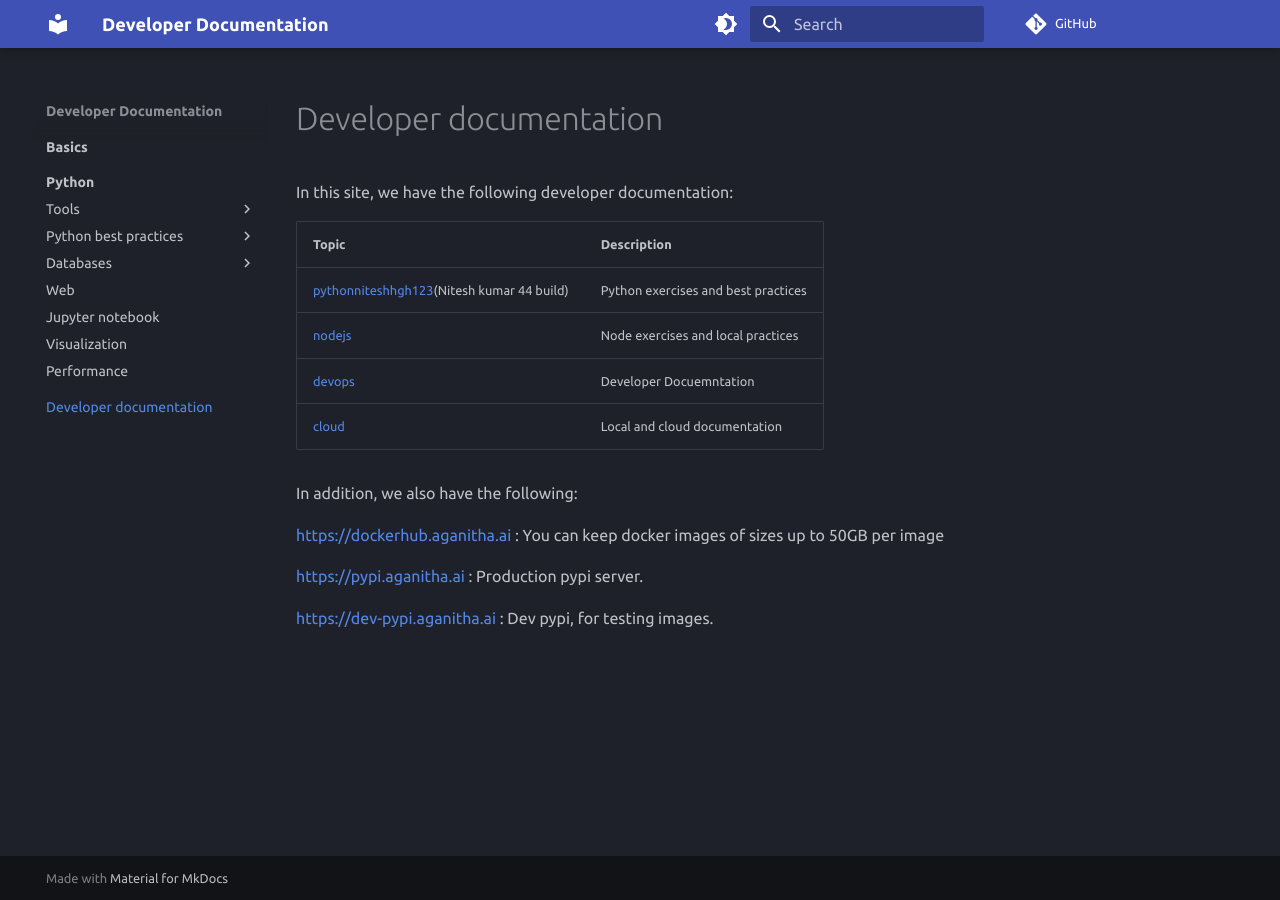
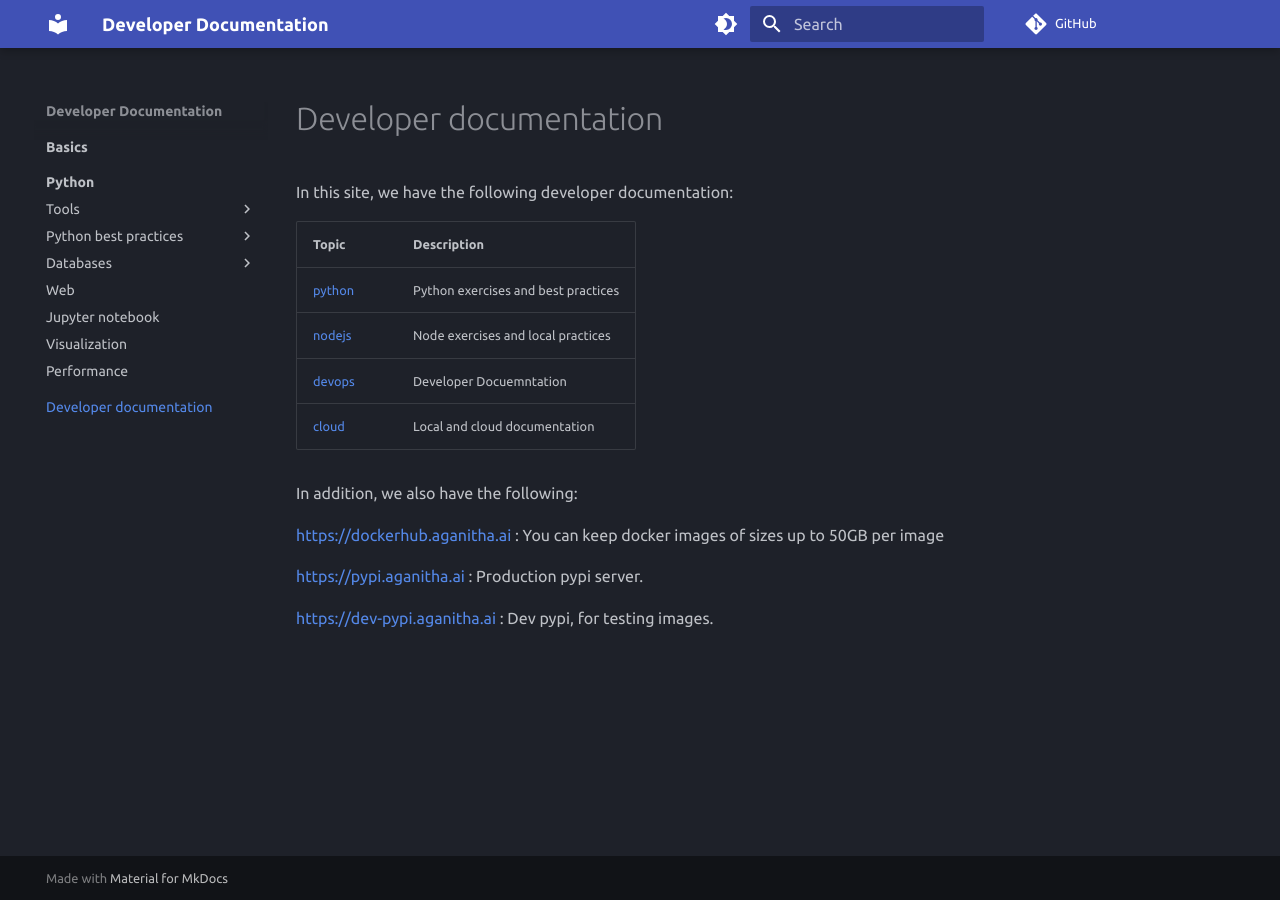
Before and after one commit to nitesh-acog/devdocs, an MkDocs documentation site: the page built from docs/index.md, in a window 1280 px wide. Built offline with MkDocs 1.6.1 and Material for MkDocs 9.7.7, drawn with Linux system fonts in a browser that asks for light colours; comment, search, counter and statistics services are not loaded.

Commit message:
getting back to original

```diff
--- a/docs/index.md
+++ b/docs/index.md
@@ -4,7 +4,7 @@ In this site, we have the following developer documentation:
 
 | Topic     | Description                          |
 | :---------- | :----------------------------------- |
-|  [pythonniteshhgh123](python)(Nitesh kumar 44 build)| Python exercises and best practices  |
+|  [python](python)| Python exercises and best practices  |
 | [nodejs](node)   | Node exercises and local practices |
 | [devops](DevOps)   | Developer Docuemntation |
 | [cloud](CloudOps)|Local and cloud documentation|
```
